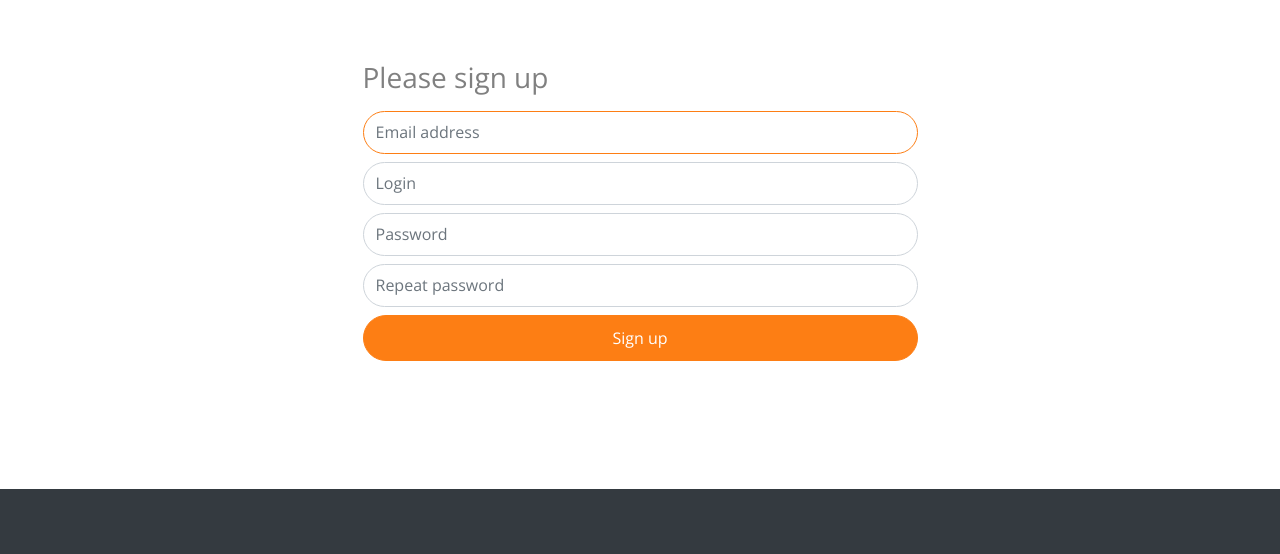
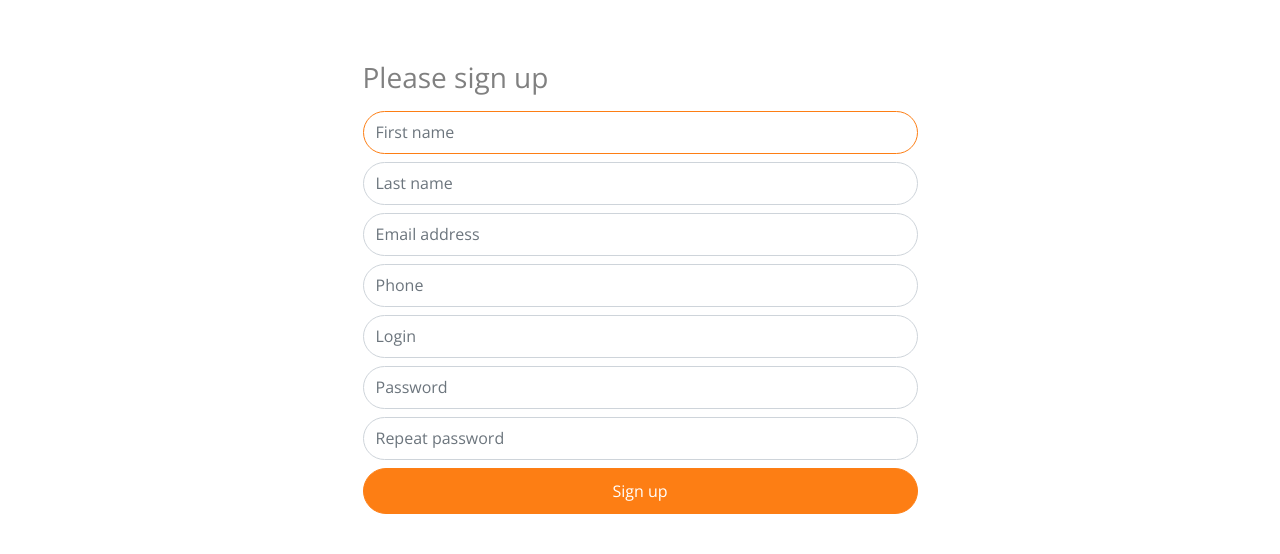
Before and after one commit to pavelneda/coin, a Django app: template account/templates/account/signup.html in a window 1280 px wide. Shown: the part 67-621 px from the top of the page. Run offline with Django 3.2, Linux system fonts and the light colour scheme; the template is opened without the code that fills it, so the values that code supplies are empty; some libraries are stand-ins or nearby versions; some web fonts are replaced.

Commit message:
add registration

```diff
--- a/account/templates/account/signup.html
+++ b/account/templates/account/signup.html
@@ -15,17 +15,29 @@
                 {% csrf_token %}
 
                 <h1 class="h3 mb-3 font-weight-normal">Please sign up</h1>
+                <label for="form.id_first_name" class="sr-only">Fist name</label>
+                <input type="text" id="form.id_first_name" class="form-control" name="{{ form.first_name.html_name }}"
+                       placeholder="First name" required autofocus>
+                {{ form.first_name.errors }}
+                <label for="form.id_last_name" class="sr-only">Last name</label>
+                <input type="text" id="form.id_last_name" class="form-control" name="{{ form.last_name.html_name }}"
+                       placeholder="Last name" required autofocus>
+                {{ form.last_name.errors }}
                 <label for="form.id_email" class="sr-only">Email address</label>
                 <input type="text" id="form.id_email" class="form-control" name="{{ form.email.html_name }}"
                        placeholder="Email address" required autofocus>
                 {{ form.email.errors }}
+                <label for="form.id_phone" class="sr-only">Phone</label>
+                <input type="text" id="form.id_phone" class="form-control" name="{{ form.phone.html_name }}"
+                       placeholder="Phone" required autofocus>
+                {{ form.phone.errors }}
                 <label for="form.id_username" class="sr-only">Login</label>
                 <input type="text" id="form.id_username" class="form-control" name="{{ form.username.html_name }}"
                        placeholder="Login" required autofocus>
                 {{ form.username.errors }}
                 <label for="form.id_password" class="sr-only">Password</label>
                 <input type="password" id="form.id_password" class="form-control" placeholder="Password" required
-                       name="{{ form.password.html_name }}">
+                       name="{{ form.password1.html_name }}">
                 {{ form.password1.errors }}
                 <label for="form.id_password2" class="sr-only">Repeat password</label>
                 <input type="password" id="form.id_password2" class="form-control" placeholder="Repeat password"
--- a/coin/settings.py
+++ b/coin/settings.py
@@ -43,6 +43,7 @@ INSTALLED_APPS = [
     'credits.apps.CreditConfig',
     'deposits.apps.DepositsConfig',
     'exchange.apps.ExchangeConfig',
+    'phonenumber_field',
 ]
 
 MIDDLEWARE = [
@@ -132,3 +133,6 @@ MEDIA_URL = '/media/'
 # https://docs.djangoproject.com/en/4.1/ref/settings/#default-auto-field
 
 DEFAULT_AUTO_FIELD = 'django.db.models.BigAutoField'
+
+
+AUTH_USER_MODEL = 'account.User'
```
Also changed, not shown: account/admin.py (+11 -4 lines), account/forms.py (+6 -2 lines), account/models.py (+9 -10 lines), account/views.py (+5 -2 lines), account/migrations/0001_initial.py, account/migrations/__init__.py (deleted), blogs/migrations/0001_initial.py, blogs/migrations/0002_alter_blog_options.py (deleted), db.sqlite3 (deleted), main/migrations/0001_initial.py, main/migrations/0002_alter_department_options_and_more.py (deleted), main/migrations/0002_rename_addres_department_address.py (deleted).
